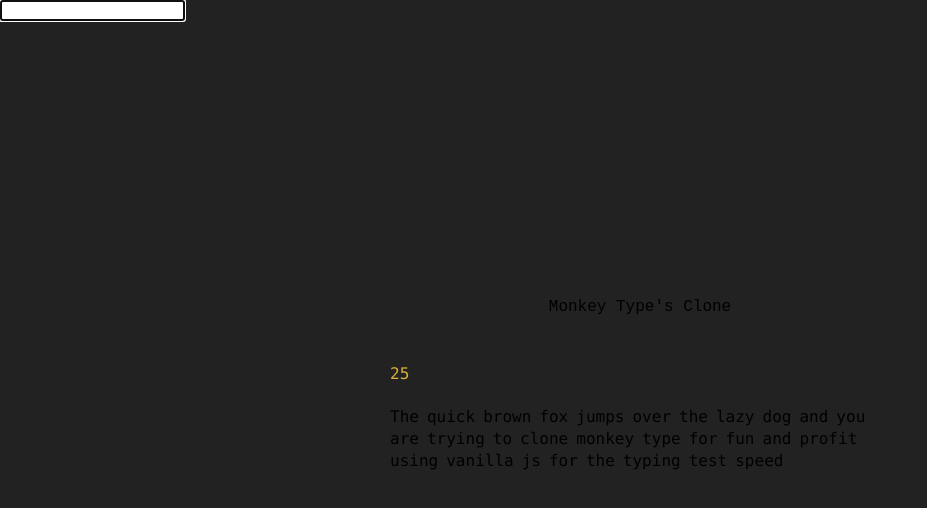
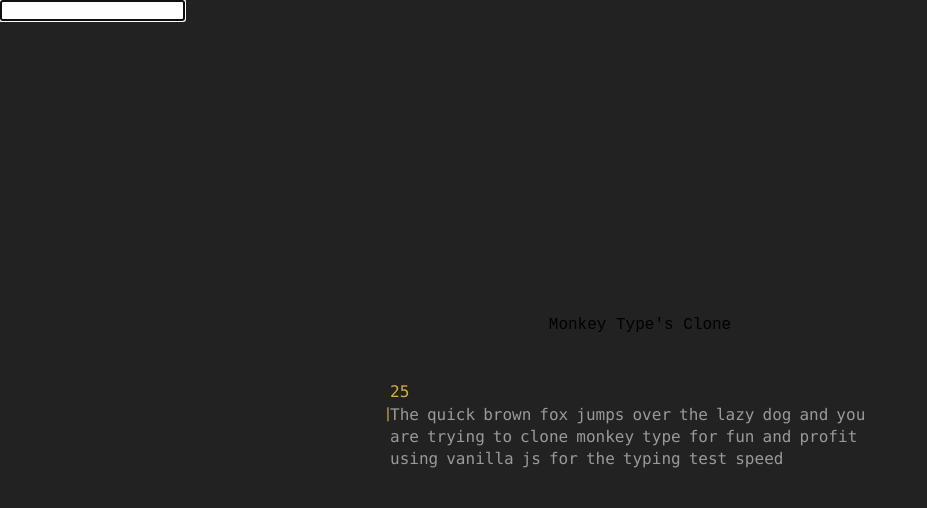
Before and after one commit to RCGAProds/monkeytype-clon, a plain HTML site: page web/index.html in a window 1280 px wide. Shown: the whole page, without its empty margins (0-927 px from the left). Drawn offline with Linux system fonts and the light colour scheme.

Commit message:
Active Letter & Game Cursor

```diff
--- a/web/index.html
+++ b/web/index.html
@@ -28,7 +28,7 @@
         padding: 16px;
         display: flex;
         flex-direction: column;
-        gap: 8px;
+        gap: 4px;
         max-width: 500px;
     }
 
@@ -49,6 +49,31 @@
         display: flex;
         flex-wrap: wrap;
         gap: 3px 8px;
+        margin: 0;
+    }
+
+    x-letter{
+        color: var(--gray);
+        position: relative;
+
+        &.active::before{
+            content: '|';
+            color: var(--yellow);
+            font-size: 14px;
+            position: absolute;
+            left: -65%;
+            animation: 1s blink infinite ease-in-out;
+        }
+    }
+
+    @keyframes blink {
+        0%, 25% {
+            opacity: 1;
+        }
+
+        75% {
+            opacity: 0;
+        }
     }
 
 </style>
@@ -100,6 +125,10 @@
             `
         }).join('')
 
+        const $firstWord = $paragraph.querySelector('x-word')
+        $firstWord.classList.add('active')
+        $firstWord.querySelector('x-letter').classList.add('active')
+
         const intervalId = setInterval(() => {
             currentTime--
             $time.textContent = currentTime
```
